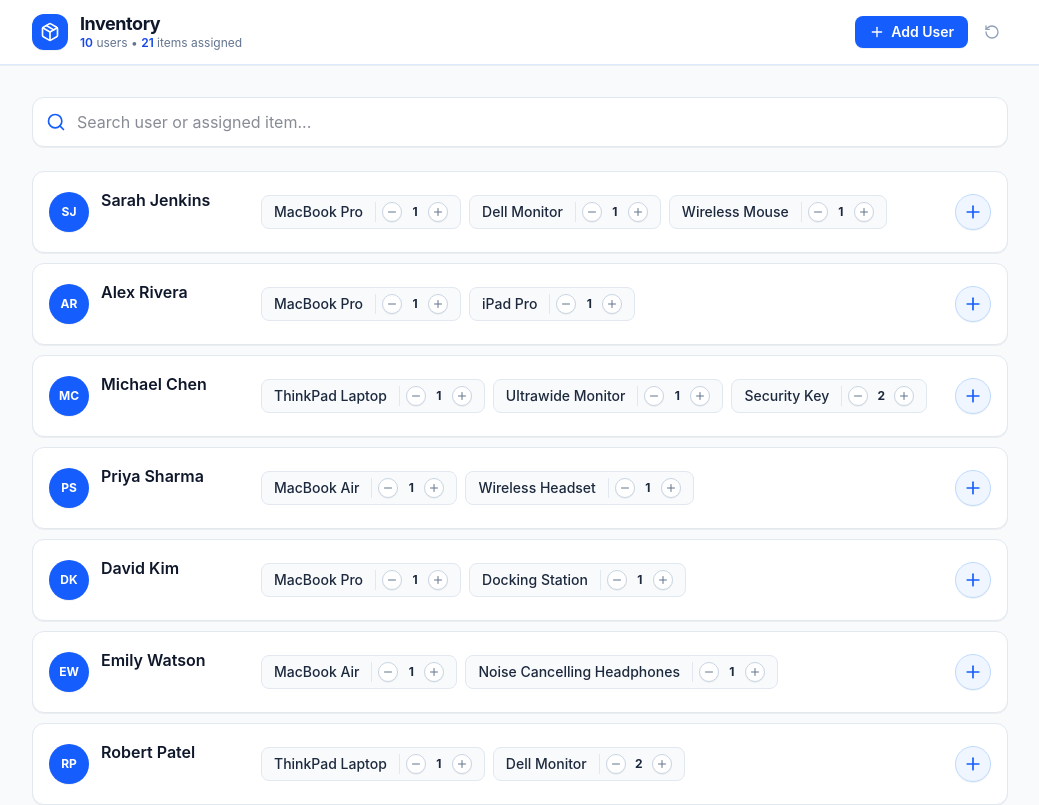
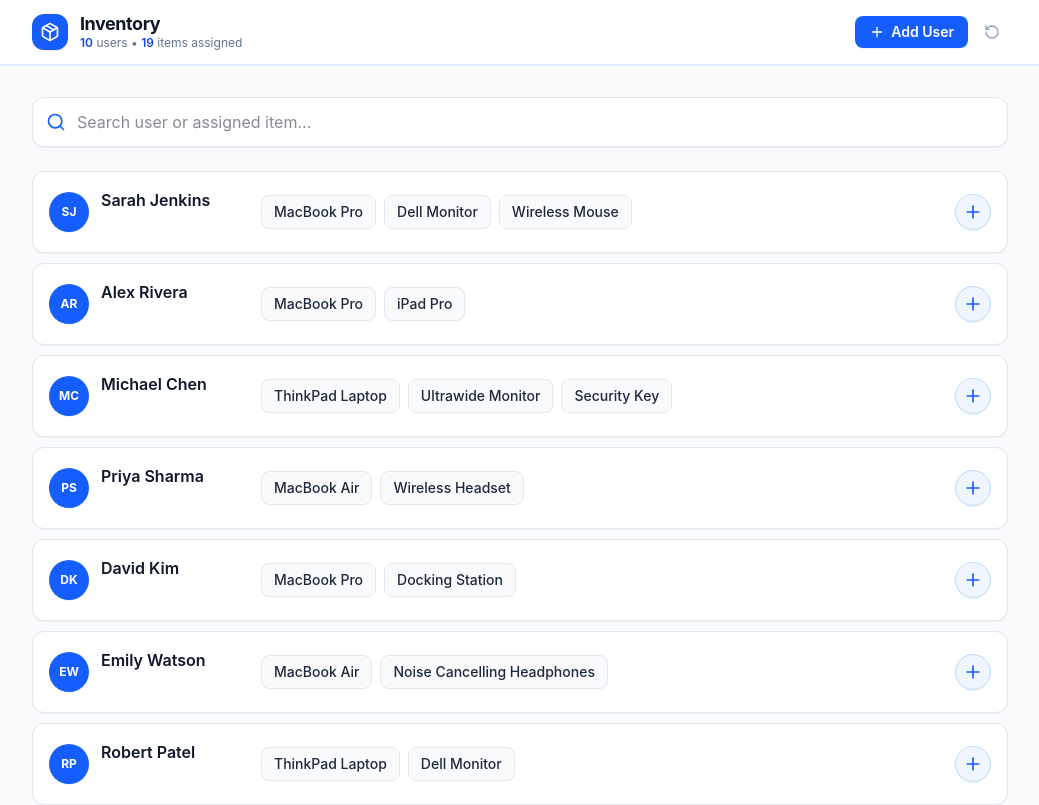
Before and after one commit to ajaypalit004/inventory-management, a Next.js app: page / in a window 1280 px wide. Shown: the top 805 px of the page, without its empty margins (120-1159 px from the left). Built offline with nearby package versions, Linux system fonts and the light colour scheme.

Commit message:
Remove quantity options and display pure item names

```diff
--- a/app/page.tsx
+++ b/app/page.tsx
@@ -101,14 +101,10 @@ export default function HomePage() {
   }, [users, searchQuery]);
 
   const totalAssignedCount = useMemo(() => {
-    return users.reduce(
-      (acc, user) =>
-        acc + user.assignments.reduce((sum, a) => sum + (a.quantity || 1), 0),
-      0
-    );
+    return users.reduce((acc, user) => acc + user.assignments.length, 0);
   }, [users]);
 
-  // 1. Assign item to user (adds to catalog if new)
+  // Assign item to user (adds to catalog if new)
   const handleAssignItem = (userId: string, itemName: string) => {
     const trimmed = itemName.trim();
     if (!trimmed) return;
@@ -130,28 +126,19 @@ export default function HomePage() {
       prevUsers.map((u) => {
         if (u.id !== userId) return u;
 
-        // If user already has this item, increase quantity
-        const existingAssignment = u.assignments.find(
+        // Check if user already has this item
+        const exists = u.assignments.some(
           (a) => a.itemName.toLowerCase() === trimmed.toLowerCase()
         );
 
-        if (existingAssignment) {
-          return {
-            ...u,
-            assignments: u.assignments.map((a) =>
-              a.id === existingAssignment.id
-                ? { ...a, quantity: a.quantity + 1 }
-                : a
-            ),
-          };
+        if (exists) {
+          return u;
         }
 
-        // Otherwise add new assignment
         const newAssignment: UserAssignment = {
           id: `asg-${Date.now()}-${Math.random().toString(36).substr(2, 4)}`,
           itemId: catalogItem!.id,
           itemName: catalogItem!.name,
-          quantity: 1,
         };
 
         return {
@@ -165,63 +152,7 @@ export default function HomePage() {
     showToast(`Added ${catalogItem.name} to ${targetUser?.name || "user"}`);
   };
 
-  // 2. Increase Quantity (+)
-  const handleIncreaseQuantity = (userId: string, assignmentId: string) => {
-    setUsers((prev) =>
-      prev.map((u) => {
-        if (u.id !== userId) return u;
-        return {
-          ...u,
-          assignments: u.assignments.map((a) =>
-            a.id === assignmentId ? { ...a, quantity: a.quantity + 1 } : a
-          ),
-        };
-      })
-    );
-  };
-
-  // 3. Decrease Quantity (-)
-  const handleDecreaseQuantity = (
-    userId: string,
-    assignment: UserAssignment
-  ) => {
-    if (assignment.quantity > 1) {
-      setUsers((prev) =>
-        prev.map((u) => {
-          if (u.id !== userId) return u;
-          return {
-            ...u,
-            assignments: u.assignments.map((a) =>
-              a.id === assignment.id ? { ...a, quantity: a.quantity - 1 } : a
-            ),
-          };
-        })
-      );
-    } else {
-      // Quantity is 1 -> show in-website popup modal to confirm removal!
-      const targetUser = users.find((u) => u.id === userId);
-      setConfirmState({
-        isOpen: true,
-        title: "Remove Item",
-        message: `Remove "${assignment.itemName}" from ${targetUser?.name || "user"}?`,
-        onConfirm: () => {
-          setUsers((prev) =>
-            prev.map((u) => {
-              if (u.id !== userId) return u;
-              return {
-                ...u,
-                assignments: u.assignments.filter((a) => a.id !== assignment.id),
-              };
-            })
-          );
-          setConfirmState((prev) => ({ ...prev, isOpen: false }));
-          showToast(`Removed ${assignment.itemName}`);
-        },
-      });
-    }
-  };
-
-  // 4. Request full remove via trash icon
+  // Request full remove via trash icon with in-website confirmation
   const handleRequestRemove = (userId: string, assignment: UserAssignment) => {
     const targetUser = users.find((u) => u.id === userId);
     setConfirmState({
@@ -244,7 +175,7 @@ export default function HomePage() {
     });
   };
 
-  // 5. Add User
+  // Add User
   const handleAddUser = (newUserData: Omit<InventoryUser, "id" | "assignments">) => {
     const newUser: InventoryUser = {
       ...newUserData,
@@ -255,7 +186,7 @@ export default function HomePage() {
     showToast(`Added ${newUser.name}`);
   };
 
-  // 6. Reset Data (with in-website confirmation modal)
+  // Reset Data (with in-website confirmation modal)
   const handleRequestReset = () => {
     setConfirmState({
       isOpen: true,
@@ -295,7 +226,7 @@ export default function HomePage() {
 
       {/* Main Content Area */}
       <main className="flex-1 max-w-5xl w-full mx-auto px-4 sm:px-6 py-6 sm:py-8 space-y-6">
-        {/* Top Search Bar (No filters as requested) */}
+        {/* Top Search Bar (No filters) */}
         <div>
           <div className="relative">
             <Search className="w-5 h-5 absolute left-3.5 top-1/2 -translate-y-1/2 text-blue-600" />
@@ -333,8 +264,6 @@ export default function HomePage() {
                 user={user}
                 onSelectUser={(u) => setDetailUser(u)}
                 onAssignItem={(u) => setAssignUser(u)}
-                onIncreaseQuantity={handleIncreaseQuantity}
-                onDecreaseQuantity={handleDecreaseQuantity}
               />
             ))
           )}
@@ -346,7 +275,7 @@ export default function HomePage() {
         Inventory Desk • Minimal Blue &amp; White
       </footer>
 
-      {/* In-Website Confirmation Modal (replaces browser confirm) */}
+      {/* In-Website Confirmation Modal */}
       <ConfirmModal
         isOpen={confirmState.isOpen}
         title={confirmState.title}
@@ -355,7 +284,7 @@ export default function HomePage() {
         onCancel={() => setConfirmState((prev) => ({ ...prev, isOpen: false }))}
       />
 
-      {/* Assign Item Modal (Opens cleanly from '+' button or from UserDetail) */}
+      {/* Assign Item Modal */}
       <AssignItemModal
         isOpen={Boolean(assignUser)}
         onClose={() => setAssignUser(null)}
@@ -364,7 +293,7 @@ export default function HomePage() {
         onAssignItem={handleAssignItem}
       />
 
-      {/* User Detail Modal (Opens when selecting user, in linear format with circular + and -) */}
+      {/* User Detail Modal */}
       <UserDetailModal
         user={detailUser}
         isOpen={Boolean(detailUser)}
@@ -372,8 +301,6 @@ export default function HomePage() {
         onOpenAssignModal={(u) => {
           setAssignUser(u);
         }}
-        onIncreaseQuantity={handleIncreaseQuantity}
-        onDecreaseQuantity={handleDecreaseQuantity}
         onRequestRemove={handleRequestRemove}
       />
 
--- a/components/UserRow.tsx
+++ b/components/UserRow.tsx
@@ -1,23 +1,19 @@
 "use client";
 
 import React from "react";
-import { Plus, Minus } from "lucide-react";
-import { InventoryUser, UserAssignment } from "@/types/inventory";
+import { Plus } from "lucide-react";
+import { InventoryUser } from "@/types/inventory";
 
 interface UserRowProps {
   user: InventoryUser;
   onSelectUser: (user: InventoryUser) => void;
   onAssignItem: (user: InventoryUser) => void;
-  onIncreaseQuantity: (userId: string, assignmentId: string) => void;
-  onDecreaseQuantity: (userId: string, assignment: UserAssignment) => void;
 }
 
 export const UserRow: React.FC<UserRowProps> = ({
   user,
   onSelectUser,
   onAssignItem,
-  onIncreaseQuantity,
-  onDecreaseQuantity,
 }) => {
   const getInitials = (name: string) => {
     return name
@@ -48,7 +44,7 @@ export const UserRow: React.FC<UserRowProps> = ({
         </div>
       </div>
 
-      {/* Center: Linear list of assigned items with circular + and - quantity controls */}
+      {/* Center: Linear list of assigned items - just item names, no quantity */}
       <div className="flex-1 flex flex-wrap items-center gap-2 min-w-0 py-1">
         {user.assignments.length === 0 ? (
           <span className="text-xs text-slate-400 italic">
@@ -56,46 +52,12 @@ export const UserRow: React.FC<UserRowProps> = ({
           </span>
         ) : (
           user.assignments.map((asg) => (
-            <div
+            <span
               key={asg.id}
-              className="inline-flex items-center gap-2 px-3 py-1.5 rounded-lg bg-slate-50 border border-slate-200 hover:border-blue-200 transition-colors"
+              className="inline-flex items-center px-3 py-1.5 rounded-lg bg-slate-50 border border-slate-200 text-xs sm:text-sm font-medium text-slate-800 hover:border-blue-200 hover:bg-blue-50/40 transition-colors"
             >
-              {/* Item Name only */}
-              <span className="text-xs sm:text-sm font-medium text-slate-800">
-                {asg.itemName}
-              </span>
-
-              {/* Circular - and + controls on the right of item name */}
-              <div className="flex items-center gap-1.5 ml-1 pl-1.5 border-l border-slate-200">
-                <button
-                  type="button"
-                  title="Decrease quantity"
-                  onClick={(e) => {
-                    e.stopPropagation();
-                    onDecreaseQuantity(user.id, asg);
-                  }}
-                  className="w-5 h-5 rounded-full bg-white hover:bg-red-50 text-slate-500 hover:text-red-600 border border-slate-300 hover:border-red-300 flex items-center justify-center transition-colors shadow-2xs active:scale-90"
-                >
-                  <Minus className="w-3 h-3" />
-                </button>
-
-                <span className="text-xs font-bold text-slate-800 min-w-[14px] text-center">
-                  {asg.quantity}
-                </span>
-
-                <button
-                  type="button"
-                  title="Increase quantity"
-                  onClick={(e) => {
-                    e.stopPropagation();
-                    onIncreaseQuantity(user.id, asg.id);
-                  }}
-                  className="w-5 h-5 rounded-full bg-white hover:bg-blue-50 text-slate-500 hover:text-blue-600 border border-slate-300 hover:border-blue-300 flex items-center justify-center transition-colors shadow-2xs active:scale-90"
-                >
-                  <Plus className="w-3 h-3" />
-                </button>
-              </div>
-            </div>
+              {asg.itemName}
+            </span>
           ))
         )}
       </div>
--- a/lib/initialData.ts
+++ b/lib/initialData.ts
@@ -1,6 +1,5 @@
 import { CatalogItem, InventoryUser } from "@/types/inventory";
 
-// Empty initial catalog as requested: "remove everything in catalog and remove the filters also"
 export const INITIAL_CATALOG: CatalogItem[] = [];
 
 export const INITIAL_USERS: InventoryUser[] = [
@@ -8,73 +7,73 @@ export const INITIAL_USERS: InventoryUser[] = [
     id: "user-1",
     name: "Sarah Jenkins",
     assignments: [
-      { id: "asg-1", itemId: "item-1", itemName: "MacBook Pro", quantity: 1 },
-      { id: "asg-2", itemId: "item-2", itemName: "Dell Monitor", quantity: 1 },
-      { id: "asg-3", itemId: "item-3", itemName: "Wireless Mouse", quantity: 1 },
+      { id: "asg-1", itemId: "item-1", itemName: "MacBook Pro" },
+      { id: "asg-2", itemId: "item-2", itemName: "Dell Monitor" },
+      { id: "asg-3", itemId: "item-3", itemName: "Wireless Mouse" },
     ],
   },
   {
     id: "user-2",
     name: "Alex Rivera",
     assignments: [
-      { id: "asg-4", itemId: "item-1", itemName: "MacBook Pro", quantity: 1 },
-      { id: "asg-5", itemId: "item-4", itemName: "iPad Pro", quantity: 1 },
+      { id: "asg-4", itemId: "item-1", itemName: "MacBook Pro" },
+      { id: "asg-5", itemId: "item-4", itemName: "iPad Pro" },
     ],
   },
   {
     id: "user-3",
     name: "Michael Chen",
     assignments: [
-      { id: "asg-6", itemId: "item-5", itemName: "ThinkPad Laptop", quantity: 1 },
-      { id: "asg-7", itemId: "item-6", itemName: "Ultrawide Monitor", quantity: 1 },
-      { id: "asg-8", itemId: "item-7", itemName: "Security Key", quantity: 2 },
+      { id: "asg-6", itemId: "item-5", itemName: "ThinkPad Laptop" },
+      { id: "asg-7", itemId: "item-6", itemName: "Ultrawide Monitor" },
+      { id: "asg-8", itemId: "item-7", itemName: "Security Key" },
     ],
   },
   {
     id: "user-4",
     name: "Priya Sharma",
     assignments: [
-      { id: "asg-9", itemId: "item-8", itemName: "MacBook Air", quantity: 1 },
-      { id: "asg-10", itemId: "item-9", itemName: "Wireless Headset", quantity: 1 },
+      { id: "asg-9", itemId: "item-8", itemName: "MacBook Air" },
+      { id: "asg-10", itemId: "item-9", itemName: "Wireless Headset" },
     ],
   },
   {
     id: "user-5",
     name: "David Kim",
     assignments: [
-      { id: "asg-11", itemId: "item-1", itemName: "MacBook Pro", quantity: 1 },
-      { id: "asg-12", itemId: "item-10", itemName: "Docking Station", quantity: 1 },
+      { id: "asg-11", itemId: "item-1", itemName: "MacBook Pro" },
+      { id: "asg-12", itemId: "item-10", itemName: "Docking Station" },
     ],
   },
   {
     id: "user-6",
     name: "Emily Watson",
     assignments: [
-      { id: "asg-13", itemId: "item-8", itemName: "MacBook Air", quantity: 1 },
-      { id: "asg-14", itemId: "item-11", itemName: "Noise Cancelling Headphones", quantity: 1 },
+      { id: "asg-13", itemId: "item-8", itemName: "MacBook Air" },
+      { id: "asg-14", itemId: "item-11", itemName: "Noise Cancelling Headphones" },
     ],
   },
   {
     id: "user-7",
     name: "Robert Patel",
     assignments: [
-      { id: "asg-15", itemId: "item-5", itemName: "ThinkPad Laptop", quantity: 1 },
-      { id: "asg-16", itemId: "item-2", itemName: "Dell Monitor", quantity: 2 },
+      { id: "asg-15", itemId: "item-5", itemName: "ThinkPad Laptop" },
+      { id: "asg-16", itemId: "item-2", itemName: "Dell Monitor" },
     ],
   },
   {
     id: "user-8",
     name: "Jessica Taylor",
     assignments: [
-      { id: "asg-17", itemId: "item-8", itemName: "MacBook Air", quantity: 1 },
+      { id: "asg-17", itemId: "item-8", itemName: "MacBook Air" },
     ],
   },
   {
     id: "user-9",
     name: "Marcus Vance",
     assignments: [
-      { id: "asg-18", itemId: "item-1", itemName: "MacBook Pro", quantity: 1 },
-      { id: "asg-19", itemId: "item-12", itemName: "Test Phone", quantity: 1 },
+      { id: "asg-18", itemId: "item-1", itemName: "MacBook Pro" },
+      { id: "asg-19", itemId: "item-12", itemName: "Test Phone" },
     ],
   },
   {
--- a/types/inventory.ts
+++ b/types/inventory.ts
@@ -2,7 +2,6 @@ export interface UserAssignment {
   id: string;
   itemId: string;
   itemName: string;
-  quantity: number;
 }
 
 export interface InventoryUser {
```
Also changed, not shown: components/UserDetailModal.tsx (+6 -36 lines).
